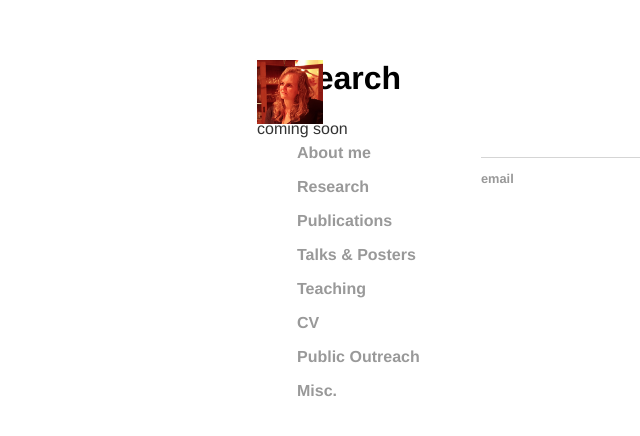
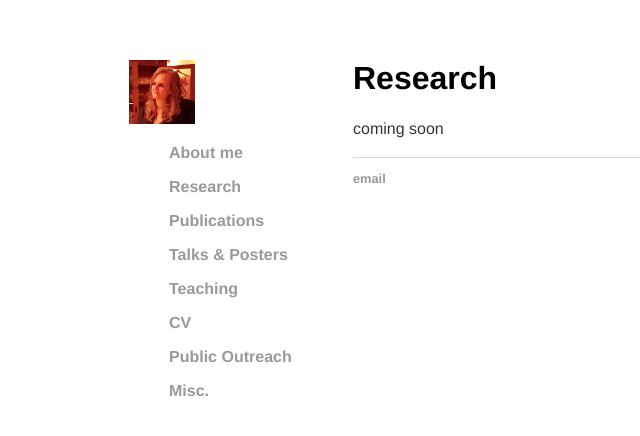
Before and after one commit to marieke-woensdregt/marieke-woensdregt.github.io, a Jekyll site: the page built from research/index.html, in a window 1280 px wide. Shown: the top 436 px of the page, without its empty margins (63-703 px from the left). Built offline with Jekyll 4.4.1, drawn with Linux system fonts in a browser that asks for light colours.

Commit message:
Update default.html

```diff
--- a/_layouts/default.html
+++ b/_layouts/default.html
@@ -17,13 +17,13 @@
 		</div>
 		</sidebar>
 
-		<head style="margin-left:25%">
+		<head>
 			<!-- link to main stylesheet -->
 			<link rel="stylesheet" type="text/css" href="/css/main.css">
 		</head>
 
-		<body style="margin-left:25%">
-		<div class="blurb">
+		<body>
+		<div class="blurb" style="margin-left:25%">
 			<title>{{ page.title }}</title>
 			{{ content }}
 		</div><!-- /.blurb -->
```
